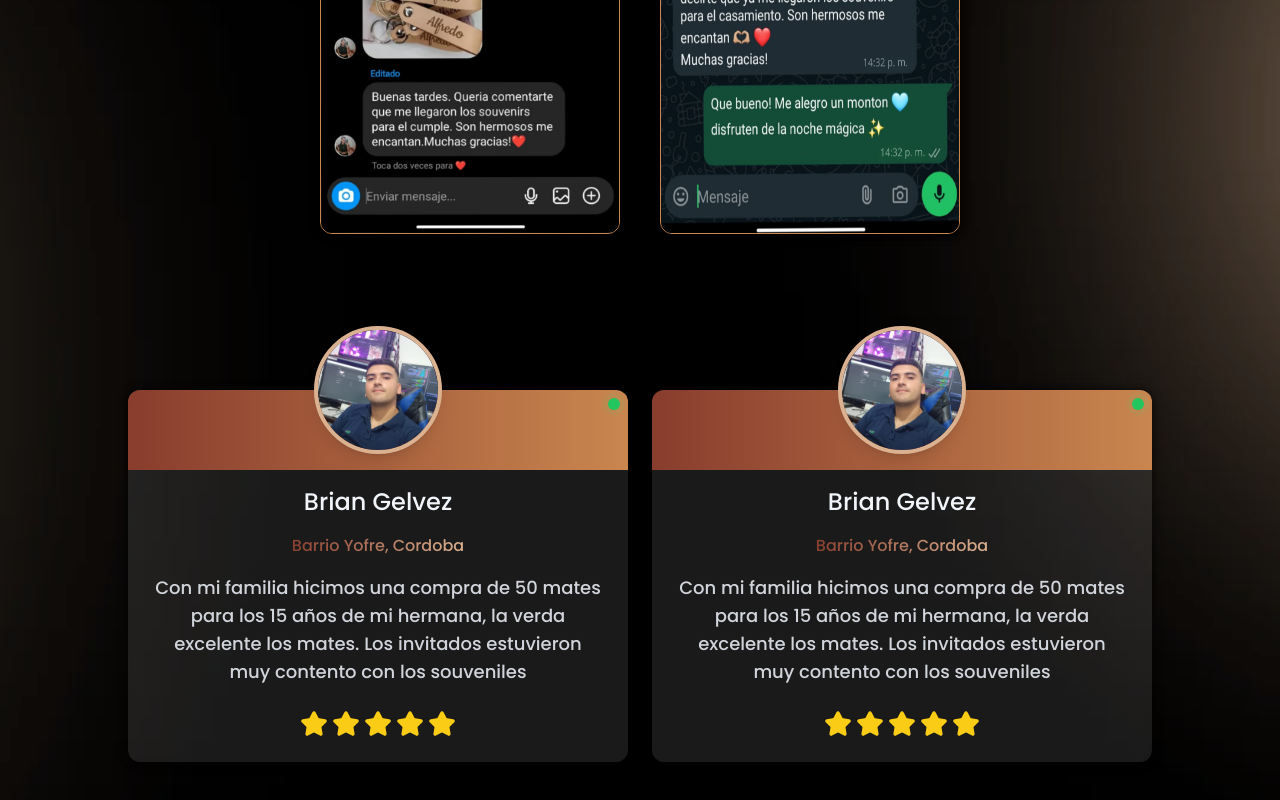
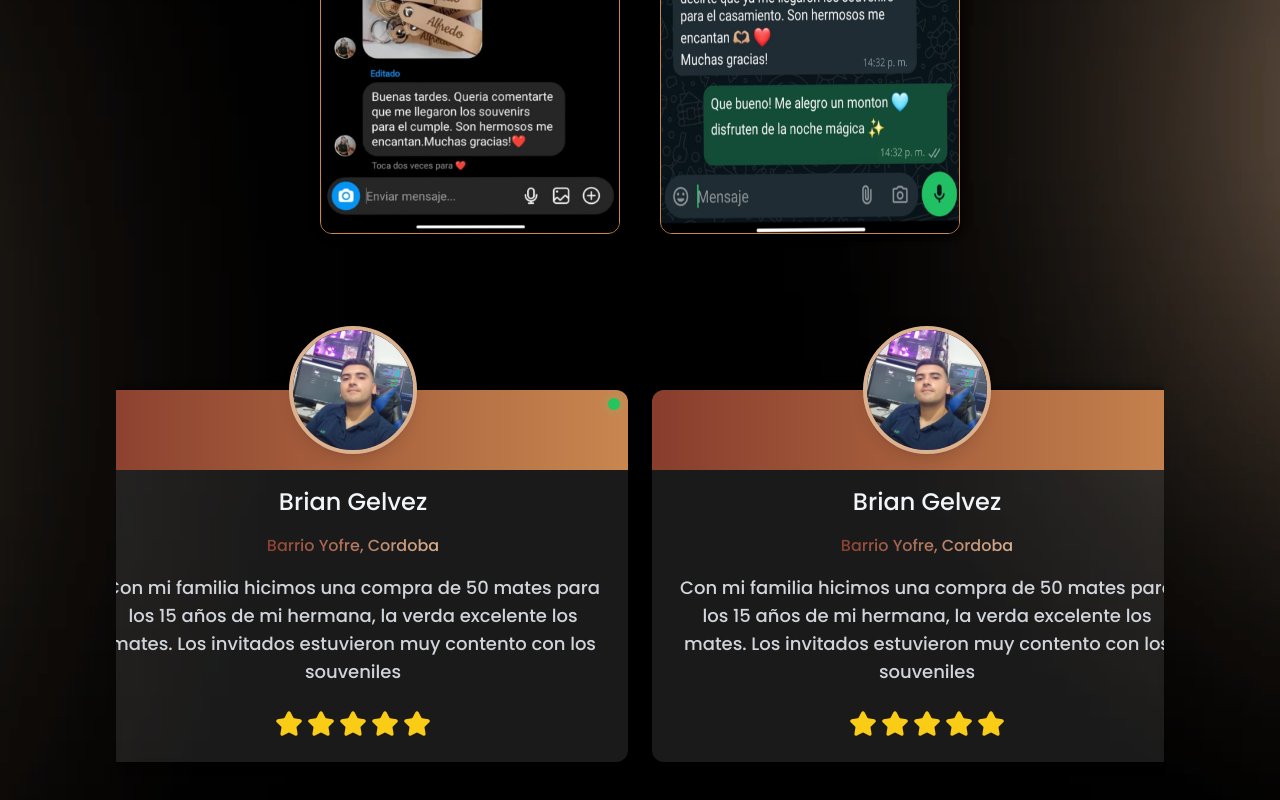
Before and after one commit to BrianGelvez/grabados-la-familia, a Next.js app: page / in a window 1280 px wide. Shown: the part 3824-4624 px from the top of the page. Built offline with nearby package versions, Linux system fonts and the light colour scheme; what tailwind-hamburgers would draw is missing.

Commit message:
styles: agrandando ancho card testimonies

```diff
--- a/src/sections/testimonies/index.tsx
+++ b/src/sections/testimonies/index.tsx
@@ -53,7 +53,7 @@ export default function Testimonies() {
               {testimoniesData.map((data) => (
                 <div
                   key={data.id}
-                  className="snap-center flex-shrink-0 w-full max-w-[500px] mt-20 bg-white/10  border-[#343434] backdrop-blur-sm rounded-xl mb-6 shadow-full"
+                  className="snap-center flex-shrink-0 w-full max-w-[550px] mt-20 bg-white/10  border-[#343434] backdrop-blur-sm rounded-xl mb-6 shadow-full"
                 >
                   <div className="h-20 bg-gradient-to-r rounded-t-xl from-brown-try to-brown-primary relative">
                     {/* Punto titilante */}
```
